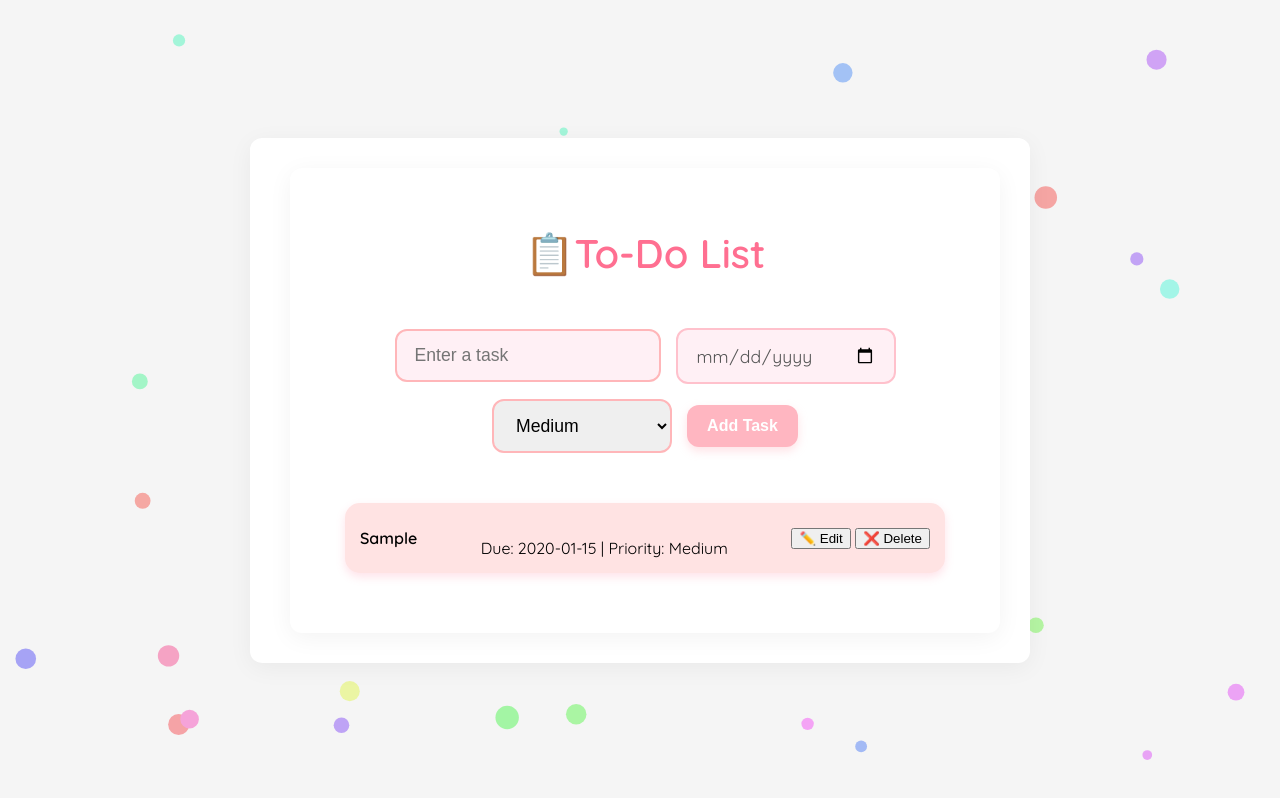
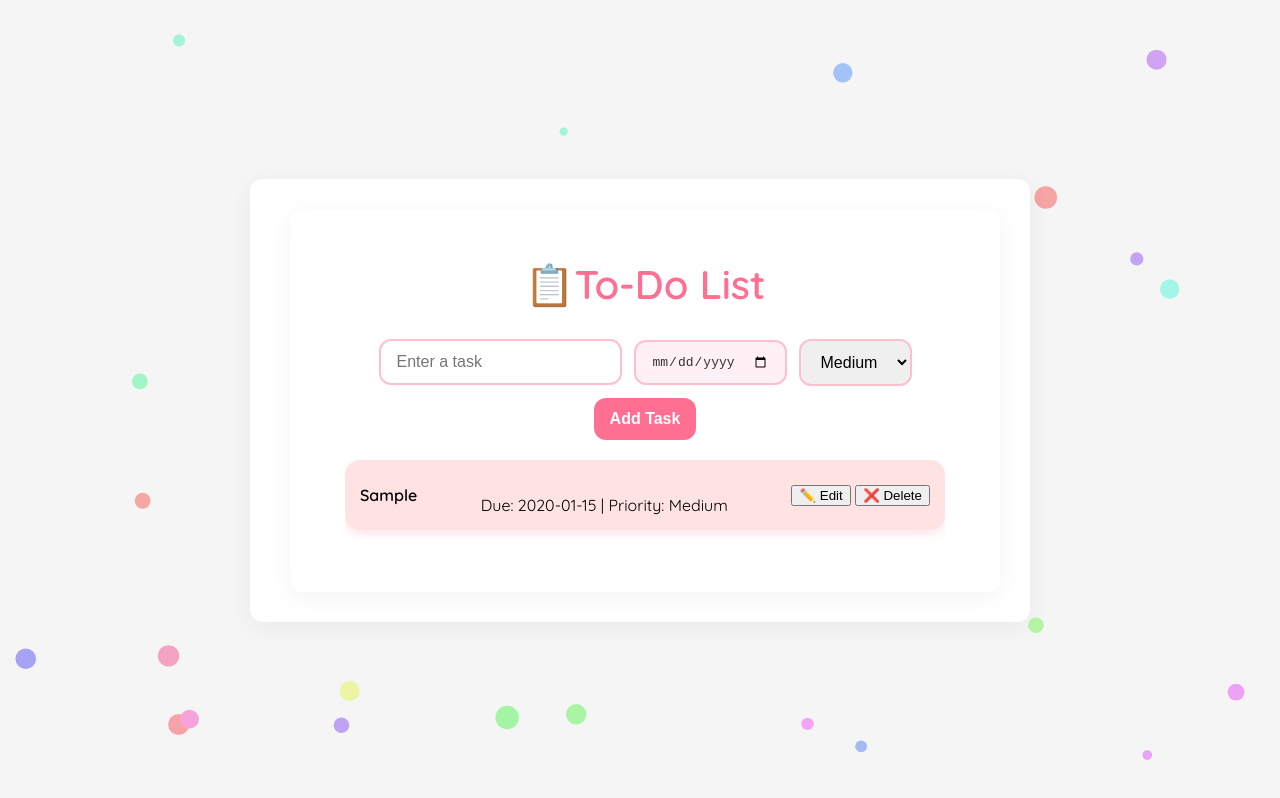
Before and after one commit to aruthra-vimala/To-do-list, a plain HTML site: page index.html in a window 1280 px wide. Both pictures are taken after typing "Sample", "2020-01-15" into the empty fields and a click on the button "Add Task". Drawn offline with Linux system fonts and the light colour scheme.

Commit message:
Update style.css

```diff
--- a/style.css
+++ b/style.css
@@ -9,7 +9,7 @@ body {
     align-items: center;
     justify-content: center;
     position: relative;
-    overflow: hidden;
+    overflow-y: auto;
 }
 
 #app, .container {
@@ -19,85 +19,85 @@ body {
     box-shadow: 0px 5px 25px rgba(0, 0, 0, 0.05);
     max-width: 700px;
     width: 90%;
+    position: relative;
 }
 
 h1 {
     text-align: center;
     color: #ff6f91;
-    margin-top: 30px;
+    margin-top: 20px;
     font-size: 2.5em;
 }
 
-/* 🧁 Form Styling */
-#todo-form {
+form#todo-form {
     display: flex;
     justify-content: center;
     align-items: center;
     flex-wrap: wrap;
-    gap: 15px;
-    margin-top: 30px;
-    padding: 20px;
+    gap: 12px;
+    margin: 30px 0 20px;
 }
 
-#todo-form input,
-#todo-form select {
-    padding: 14px 18px;
-    font-size: 1.1em;
-    border: 2px solid #ffb6b9;
+form#todo-form input,
+form#todo-form select,
+form#todo-form button {
+    padding: 12px 16px;
+    font-size: 1em;
     border-radius: 12px;
+    border: 2px solid #ffc0cb;
     outline: none;
-    transition: 0.3s ease;
-    min-width: 180px;
+    transition: all 0.3s ease;
 }
 
-#todo-form input[type="text"] {
-    background-color: #fff0f5;
+form#todo-form input:focus,
+form#todo-form select:focus {
+    border-color: #ff6f91;
+    box-shadow: 0 0 5px #ffb6c1;
 }
 
-#todo-form input[type="date"] {
-    font-family: 'Quicksand', sans-serif;
-    color: #555;
+form#todo-form input[type="date"] {
     background-color: #fff0f5;
-    border-color: #ffc1cc;
+    color: #333;
     cursor: pointer;
 }
 
-#todo-form input:focus,
-#todo-form select:focus {
-    border-color: #ff6f91;
-    box-shadow: 0 0 10px rgba(255, 111, 145, 0.3);
+form#todo-form button {
+    background-color: #ff6f91;
+    color: white;
+    border: none;
+    font-weight: bold;
+    cursor: pointer;
 }
 
-/* 🌸 Cutesy Add Button */
-#todo-form button {
-    padding: 12px 20px;
-    background-color: #ffb6c1;
-    color: white;
-    border: none;
-    border-radius: 12px;
-    cursor: pointer;
-    font-weight: bold;
-    font-size: 1em;
-    transition: background-color 0.3s ease, transform 0.2s ease;
-    box-shadow: 0 4px 10px rgba(255, 182, 193, 0.4);
+form#todo-form button:hover {
+    background-color: #ff4e7a;
 }
 
-#todo-form button:hover {
-    background-color: #ff69b4;
-    transform: scale(1.05);
-}
-
-/* 📋 Task List */
 ul {
     list-style: none;
     padding: 0;
-    margin: 30px auto;
+    margin: 0 auto 20px;
     max-width: 600px;
+    max-height: 400px;
+    overflow-y: auto;
+}
+
+ul::-webkit-scrollbar {
+    width: 8px;
+}
+
+ul::-webkit-scrollbar-thumb {
+    background-color: #ffb6c1;
+    border-radius: 10px;
+}
+
+ul::-webkit-scrollbar-track {
+    background: #fff0f5;
 }
 
 li {
     background-color: #ffe3e3;
-    margin-bottom: 10px;
+    margin-bottom: 12px;
     padding: 15px;
     border-radius: 15px;
     box-shadow: 0px 4px 10px rgba(255, 111, 145, 0.2);
@@ -125,13 +125,14 @@ li:hover {
 
 button.edit,
 button.delete {
-    margin-left: 10px;
+    margin-left: 8px;
     padding: 6px 12px;
     border: none;
     border-radius: 8px;
     cursor: pointer;
     color: white;
     font-weight: bold;
+    font-size: 0.9em;
 }
 
 button.edit {
@@ -142,7 +143,6 @@ button.delete {
     background-color: #ff4e50;
 }
 
-/* 🌈 Background Animation */
 canvas#bgCanvas {
     position: fixed;
     z-index: -1;
```
